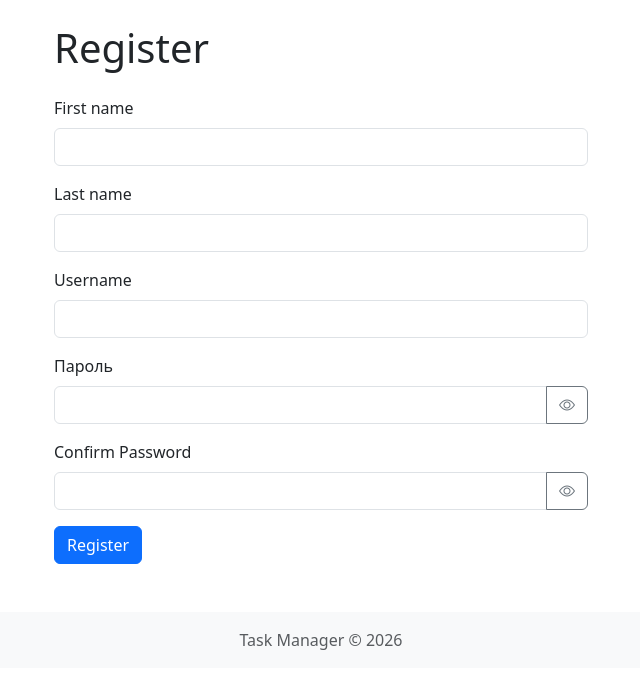
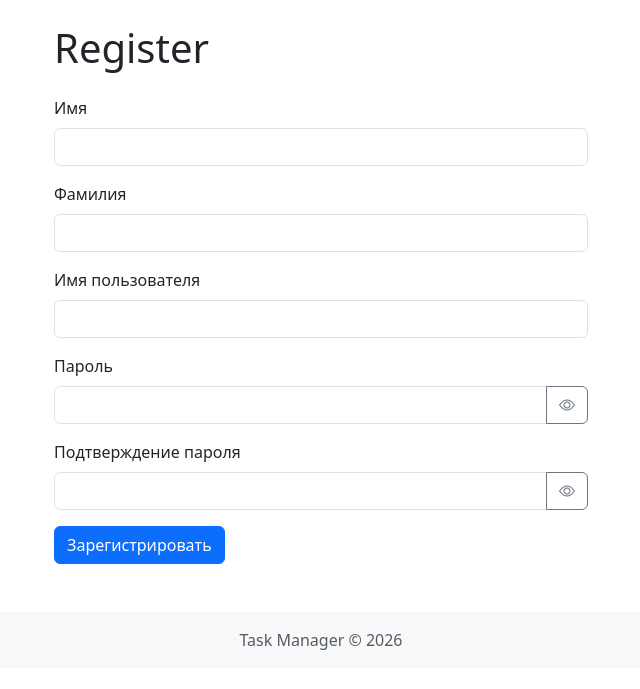
Before and after one commit to Vitalmet/python-project-52, a Django app: page /users/create/ in a window 1280 px wide. Shown: the part 56-745 px from the top of the page, without its empty margins (319-959 px from the left). Run offline with Django 5.2, Linux system fonts and the light colour scheme; some libraries are stand-ins or nearby versions.

Commit message:
Пофиксил.

```diff
--- a/templates/user_create.html
+++ b/templates/user_create.html
@@ -11,22 +11,22 @@
         {% csrf_token %}
 
         <div class="mb-3">
-            <label for="id_first_name" class="form-label">{% trans "First name" %}</label>
+            <label for="id_first_name" class="form-label">Имя</label>
             <input type="text" name="first_name" class="form-control" id="id_first_name" value="{{ form.first_name.value|default:'' }}">
         </div>
 
         <div class="mb-3">
-            <label for="id_last_name" class="form-label">{% trans "Last name" %}</label>
+            <label for="id_last_name" class="form-label">Фамилия</label>
             <input type="text" name="last_name" class="form-control" id="id_last_name" value="{{ form.last_name.value|default:'' }}">
         </div>
 
         <div class="mb-3">
-            <label for="id_username" class="form-label">{% trans "Username" %}</label>
+            <label for="id_username" class="form-label">Имя пользователя</label>
             <input type="text" name="username" class="form-control" id="id_username" value="{{ form.username.value|default:'' }}">
         </div>
 
         <div class="mb-3">
-            <label for="id_password1" class="form-label">{% trans "Password" %}</label>
+            <label for="id_password1" class="form-label">Пароль</label>
             <div class="input-group">
                 <input type="password" name="password1" class="form-control" id="id_password1" required>
                 <button class="btn btn-outline-secondary" type="button" onclick="togglePassword('id_password1', this)">
@@ -36,7 +36,7 @@
         </div>
 
         <div class="mb-3">
-            <label for="id_password2" class="form-label">{% trans "Confirm Password" %}</label>
+            <label for="id_password2" class="form-label">Подтверждение пароля</label>
             <div class="input-group">
                 <input type="password" name="password2" class="form-control" id="id_password2" required>
                 <button class="btn btn-outline-secondary" type="button" onclick="togglePassword('id_password2', this)">
@@ -45,7 +45,7 @@
             </div>
         </div>
 
-        <button type="submit" class="btn btn-primary">{% trans "Register" %}</button>
+        <button type="submit" class="btn btn-primary">Зарегистрировать</button>
     </form>
 </div>
 
```
